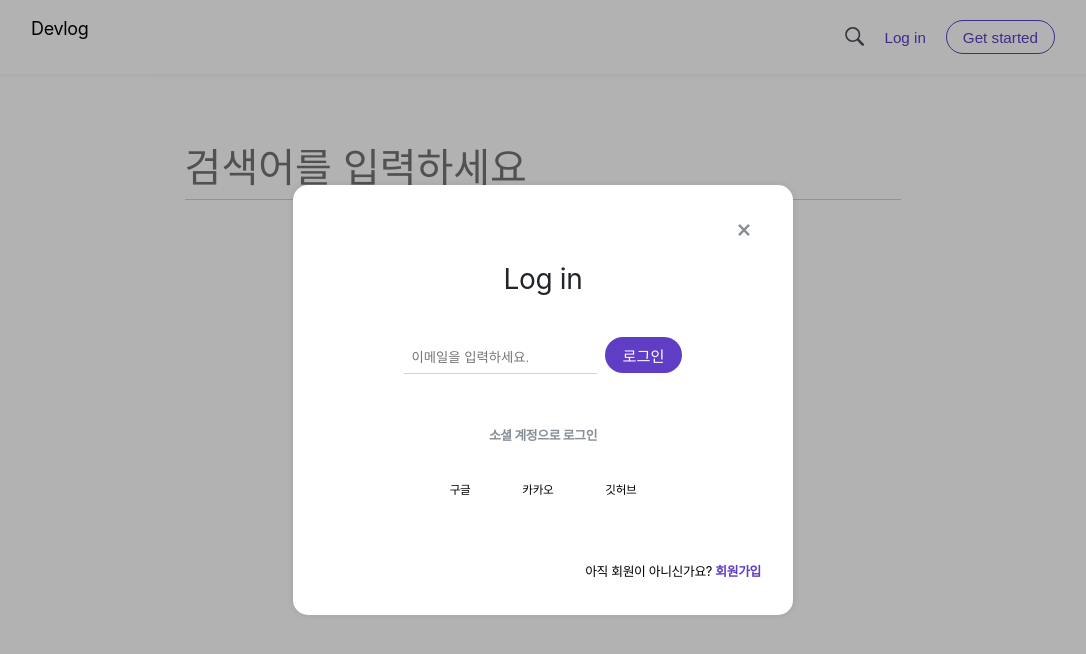
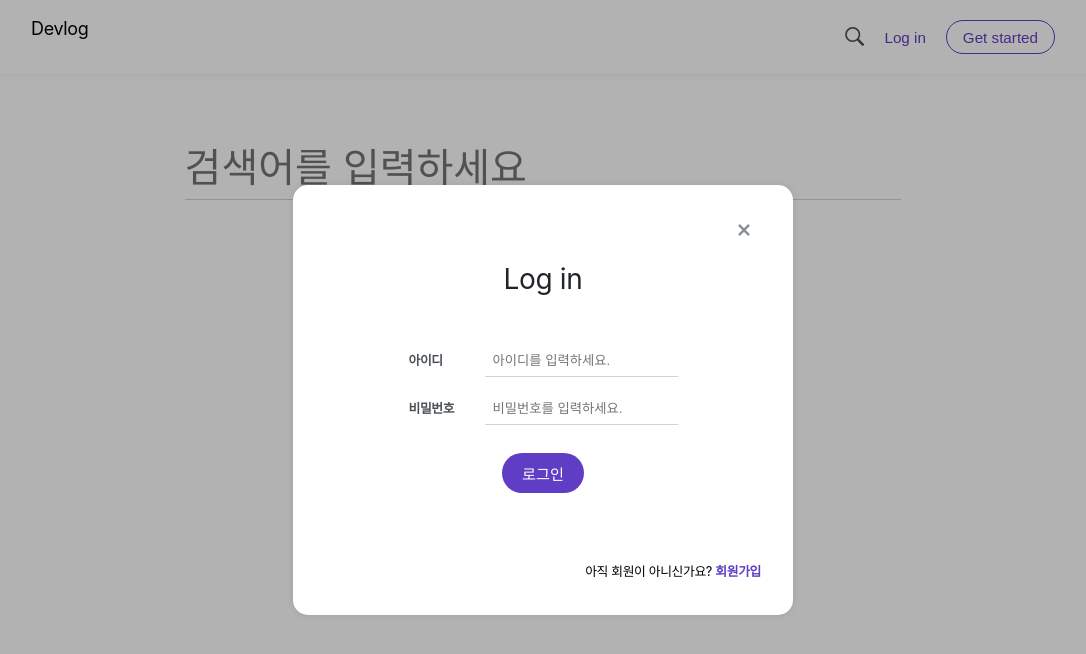
Before and after one commit to eunbin-lee/devlog, a Next.js app: page /search in a window 1280 px wide. Both pictures are taken after a click on the button "Log in". Shown: the top 654 px of the page, without its empty margins (97-1183 px from the left). Built offline with nearby package versions, Linux system fonts and the light colour scheme; what typesafe-actions would draw is missing.

Commit message:
design: Modify Login, Sign up form

```diff
--- /dev/null
+++ b/src/components/auth/AuthAccount.tsx
@@ -0,0 +1,66 @@
+import React from 'react';
+import styled from 'styled-components';
+import useInput from '../../lib/hooks/useInput';
+import theme from '../../styles/theme';
+import Button from '../common/Button';
+
+function AuthAccount({ mode, message }) {
+  const [userId, onChangeId] = useInput();
+  const [password, onChangePassword] = useInput();
+
+  const onSubmit = () => {};
+
+  return (
+    <AccountForm>
+      <div>
+        <AccountItem>아이디</AccountItem>
+        <AccountInput
+          type="text"
+          placeholder="아이디를 입력하세요."
+          value={userId}
+          onChange={onChangeId}
+        />
+      </div>
+      <div>
+        <AccountItem>비밀번호</AccountItem>
+        <AccountInput
+          type="password"
+          placeholder="비밀번호를 입력하세요."
+          value={password}
+          onChange={onChangePassword}
+        />
+      </div>
+      <Button
+        type="submit"
+        style={{
+          marginTop: '0.75rem',
+          padding: '1.25rem',
+          borderRadius: '1.25rem',
+        }}
+      >
+        {message}
+      </Button>
+    </AccountForm>
+  );
+}
+
+export default AuthAccount;
+
+const AccountForm = styled.form`
+  display: flex;
+  flex-direction: column;
+  justify-content: center;
+  align-items: center;
+`;
+const AccountItem = styled.span`
+  display: inline-block;
+  width: 4rem;
+  margin-right: 0.75rem;
+  font-size: ${theme.fontSizes.small};
+  font-weight: bold;
+  color: ${theme.palette.gray7};
+`;
+const AccountInput = styled.input`
+  margin-bottom: 1rem;
+  padding: 0.5rem;
+`;
--- a/src/components/auth/AuthModal.tsx
+++ b/src/components/auth/AuthModal.tsx
@@ -1,9 +1,8 @@
-import React, { useState } from 'react';
+import React from 'react';
 import styled from 'styled-components';
 import theme from '../../styles/theme';
 import { GoX } from 'react-icons/go';
-import AuthEmail from './AuthEmail';
-import AuthSocial from './AuthSocial';
+import AuthAccount from './AuthAccount';
 
 interface AuthModalProps {
   visible: boolean;
@@ -24,8 +23,7 @@ function AuthModal({ visible, mode, onSwitch, onClose }: AuthModalProps) {
             <Close onClick={() => onClose()}>
               <GoX />
             </Close>
-            <AuthEmail mode={mode} message={message} />
-            <AuthSocial mode={mode} message={message} />
+            <AuthAccount mode={mode} message={message} />
             <Suggest>
               {mode === 'LOGIN'
                 ? '아직 회원이 아니신가요? '
@@ -81,7 +79,7 @@ const Wapper = styled.div`
 `;
 const Header = styled.h1`
   margin-top: 5rem;
-  margin-bottom: 2.75rem;
+  margin-bottom: 3.25rem;
   font-size: 1.75rem;
   color: ${theme.palette.black};
 `;
```
